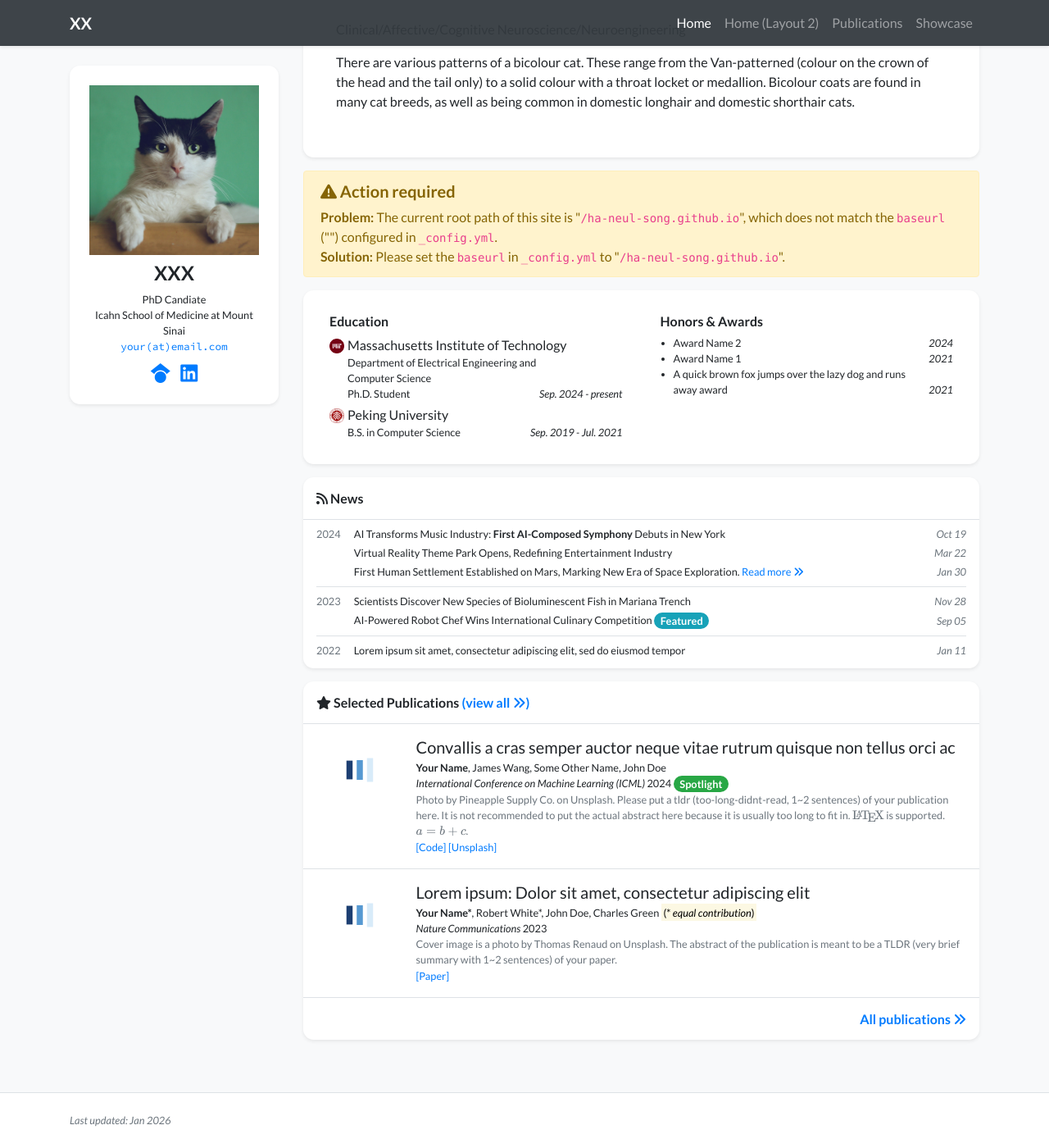
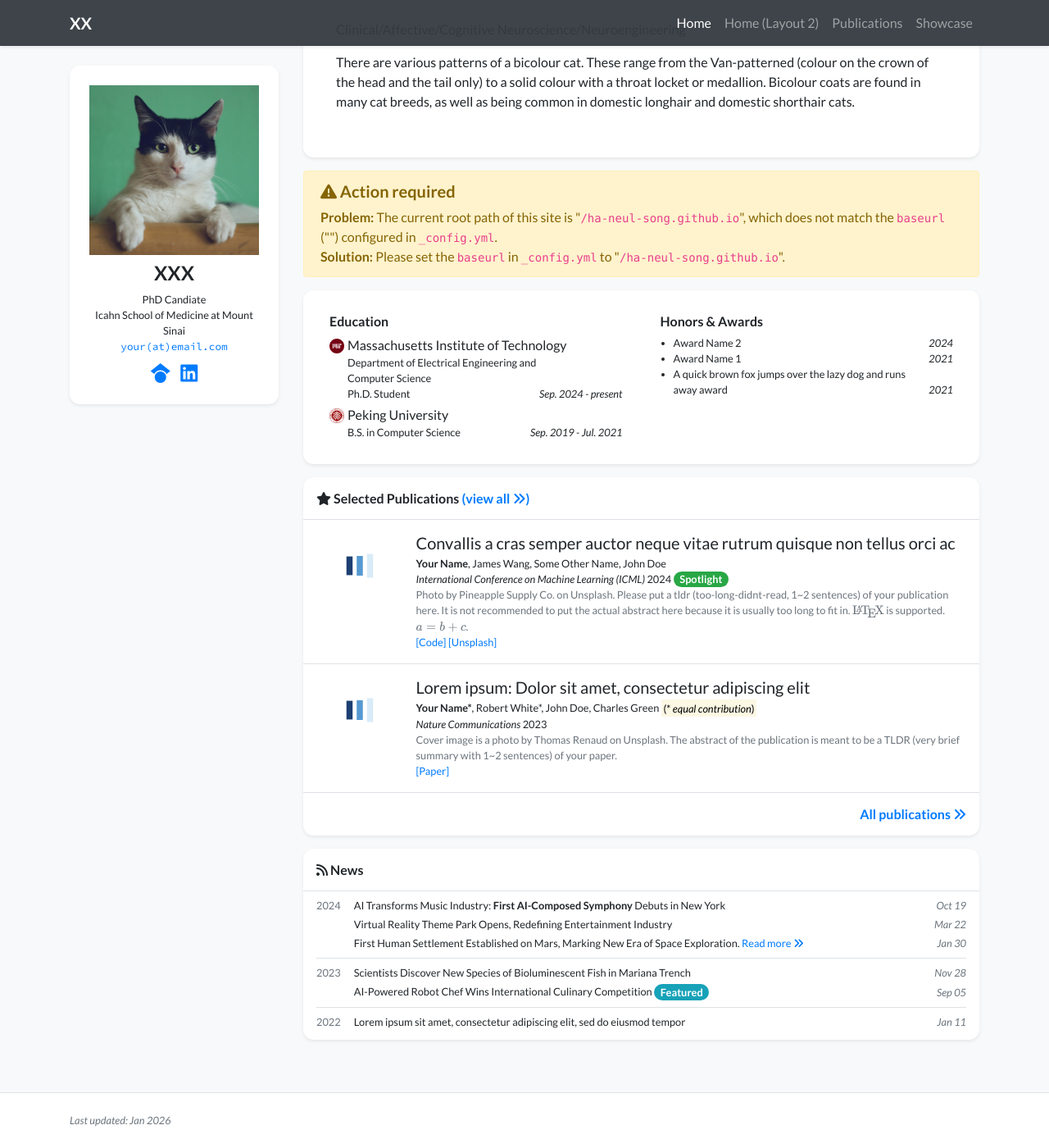
Before and after one commit to ha-neul-song/ha-neul-song.github.io, a Jekyll site: the page built from index.html, in a window 1280 px wide and 1400 px high, scrolled down 154 px. Shown: the whole window at 82% size. Built offline with Jekyll 4.4.1, drawn with Linux system fonts in a browser that asks for light colours; nearby versions of some CDN libraries; a style sheet for code colours, icons or effects is not loaded.

Commit message:
Update index.html

```diff
--- a/index.html
+++ b/index.html
@@ -20,13 +20,6 @@ navbar_title: Home
             {% include widgets/experience_card.html %}
         {% endif %}
 
-        {% if site.data.display.homepage.show_news %}
-        {% assign count_news = site.news | size %}
-        {% if count_news > 0 %}
-        {% include widgets/news_card.html limit=site.data.display.homepage.num_news %}
-        {% endif %}
-        {% endif %}
-
         {% if site.data.display.homepage.show_selected_publications %}
         {% assign pubs = site.publications | sort: "date" | reverse | where: "selected", true %}
         {%
@@ -35,5 +28,13 @@ navbar_title: Home
         title='<i class="fas fa-star"></i> Selected Publications'
         %}
         {% endif %}
+
+        {% if site.data.display.homepage.show_news %}
+        {% assign count_news = site.news | size %}
+        {% if count_news > 0 %}
+        {% include widgets/news_card.html limit=site.data.display.homepage.num_news %}
+        {% endif %}
+        {% endif %}
+
     </div>
 </div>
```
